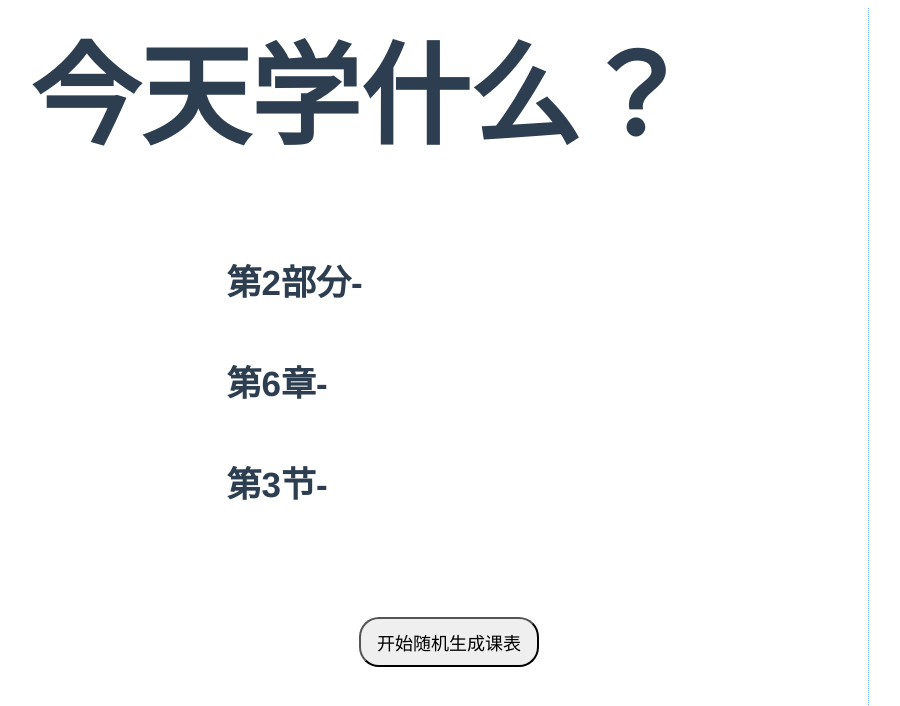
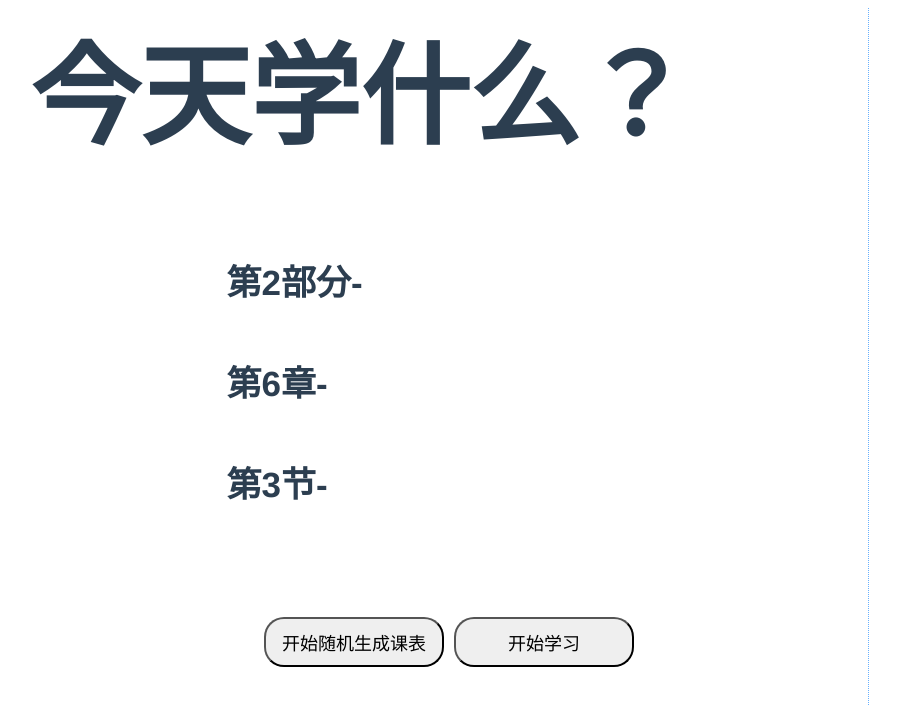
Before and after one commit to lyt2045817743/SparkingGrowth, a Vue app in the folder what_to_study_today/: page / in a window 1280 px wide. Both pictures are taken after a click on the button "开始随机生成课表". Shown: the top 706 px of the page, without its empty margins (3-903 px from the left). Built offline with nearby package versions, Linux system fonts and the light colour scheme.

Commit message:
存储学习记录

```diff
--- a/what_to_study_today/package.json
+++ b/what_to_study_today/package.json
@@ -9,6 +9,7 @@
   },
   "dependencies": {
     "core-js": "^3.6.5",
+    "dayjs": "^1.11.9",
     "vue": "^3.0.0",
     "vue-router": "^4.1.6"
   },
--- a/what_to_study_today/src/data/javascriptInfo.js
+++ b/what_to_study_today/src/data/javascriptInfo.js
@@ -15,7 +15,7 @@
   {
     id: 3,
     title: '附加文章',
-    grandsonNumArr: [3, 4, 12, 3, 7, 17],
+    grandsonNumArr: [3, 4, 12, 3, 3, 7, 17],
     parentId: 0
   }
 ]
--- a/what_to_study_today/src/pages/Home/index.vue
+++ b/what_to_study_today/src/pages/Home/index.vue
@@ -29,7 +29,10 @@
               </div>
             </div>
           </div>
-          <button id="startBtn" @click="onStart">开始随机生成课表</button>
+          <div class="btn-box">
+            <button class="startBtn" @click="onStart">开始随机生成课表</button>
+            <button v-if="partNo" class="startBtn startStudyBtn" @click="onSave">开始学习</button>
+          </div>
         </div>
       </article>
       <aside></aside>
@@ -38,6 +41,7 @@
 
 <script setup>
 import { ref } from 'vue';
+import dayjs from 'dayjs';
 import { PartArr } from '../../data/javascriptInfo';
 
 const partNo = ref(null);
@@ -59,6 +63,42 @@
 
   const currentChapterNo = currentPartItem.grandsonNumArr[curChapterNo - 1];
   sectionNo.value = generatorRandom(currentChapterNo);
+}
+
+function onSave() {
+  console.log(partNo.value, chapterNo.value, sectionNo.value);
+  console.log(courseTitleMap, courseTitleMap[`Part${partNo.value}`], courseTitleMap[`Part${partNo.value}.${chapterNo.value}`], courseTitleMap[`Part${partNo.value}.${chapterNo.value}.${sectionNo.value}`]);
+
+  const thirdTitleKey = `Part${partNo.value}.${chapterNo.value}.${sectionNo.value}`;
+  const thirdTitle = courseTitleMap[thirdTitleKey];
+
+  const secondTitleKey = `Part${partNo.value}.${chapterNo.value}`;
+  const secondTitle = courseTitleMap[secondTitleKey];
+
+  const firstTitleKey = `Part${partNo.value}`;
+  const firstTitle = courseTitleMap[firstTitleKey];
+
+  const allTitle = `${thirdTitleKey}：${firstTitle}.${secondTitle}.${thirdTitle}`;
+
+  if (!courseTitleMap[`Part${partNo.value}`] || !courseTitleMap[`Part${partNo.value}.${chapterNo.value}`] || !courseTitleMap[`Part${partNo.value}.${chapterNo.value}.${sectionNo.value}`]) {
+    alert('请先输入课程名称');
+  } else {
+    const studyLog = localStorage.getItem('studyLog') ? JSON.parse(localStorage.getItem('studyLog')) : {};
+    const todayStr = dayjs().format('YYYY-MM-DD');
+    const courseItem = {
+      title: allTitle,
+    }
+    if (!studyLog[todayStr]) {
+      studyLog[todayStr] = {};
+      studyLog[todayStr].courseList = [courseItem];
+    } else {
+      if (!studyLog[todayStr].courseList) {
+        studyLog[todayStr].courseList = [];
+      }
+      studyLog[todayStr].courseList.push(courseItem);
+    }
+    localStorage.setItem('studyLog', JSON.stringify(studyLog));
+  }
 }
 
 function updateCourseTitleMap(event, key) {
@@ -115,10 +155,16 @@
   font-size: 20px;
   margin-top: 5px;
 }
-#startBtn {
+.btn-box {
+  display: flex;
+}
+.startBtn {
   width: 180px;
   height: 50px;
   font-size: 18px;
   border-radius: 20px;
 }
+.startStudyBtn {
+  margin-left: 10px;
+}
 </style>
```
Also changed, not shown: 1 other file (tests, documents, lock files or other folders).
